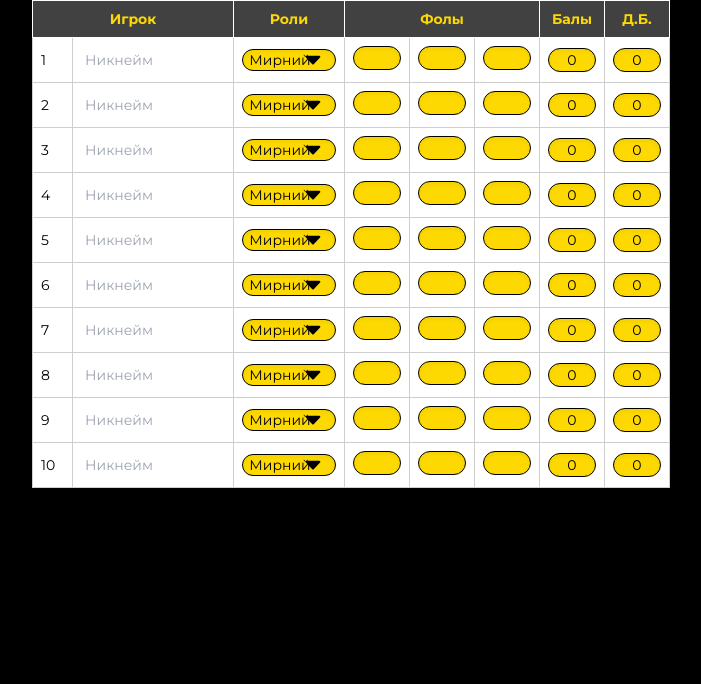
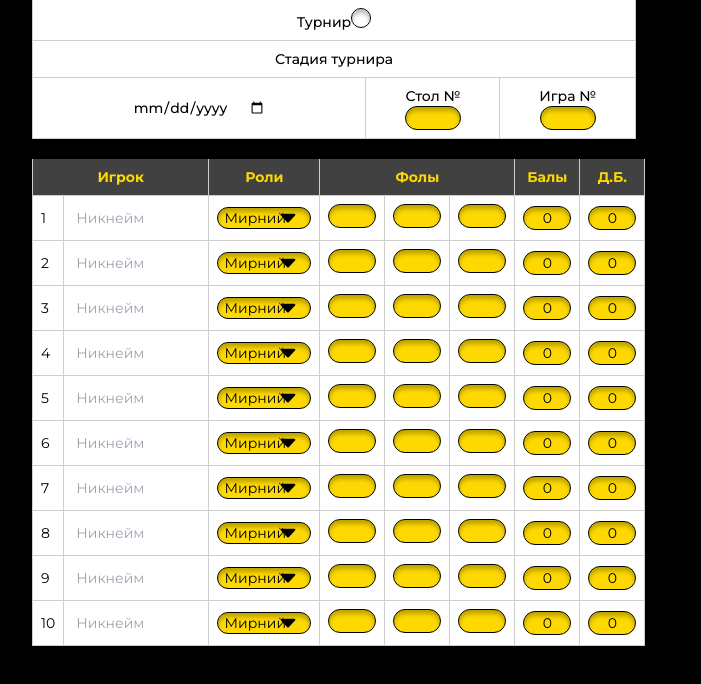
Before and after one commit to sofiialives/mafia-club, a Next.js app: page /game in a window 1280 px wide. Shown: the top 684 px of the page, without its empty margins (24-725 px from the left). Built offline with nearby package versions, Linux system fonts and the light colour scheme.

Commit message:
tournament table

```diff
--- a/src/app/game/page.tsx
+++ b/src/app/game/page.tsx
@@ -1,5 +1,6 @@
 "use client";
 import GameProtocolTable from "@/components/Game/Protocol/GameProtocolTable";
+import Tournament from "@/components/Game/Tournament/Tournament";
 import MaxWidthWrapper from "@/components/MaxWidthWrapper";
 import { useForm } from "react-hook-form";
 
@@ -15,7 +16,10 @@ export default function Protocol({}: ProtocolProps) {
     <main>
       <MaxWidthWrapper>
         <form onSubmit={handleSubmit(onSubmit)}>
-          <GameProtocolTable />
+          <div className="flex flex-col gap-5 w-[604px]">
+            <Tournament />
+            <GameProtocolTable />
+          </div>
         </form>
       </MaxWidthWrapper>
     </main>
--- a/src/components/Button.tsx
+++ b/src/components/Button.tsx
@@ -30,13 +30,14 @@ export default function Button({
 }
 
 const buttonVariants = cva(
-  "bg-[#FDD901] rounded-[42px] text-black text-center",
+  "bg-[#FDD901] rounded-[42px] text-black text-center border border-black",
   {
     variants: {
       variant: {
         primary: "py-2 px-4",
         secondary: "py-3 px-7",
-        protocol: "w-12 h-6 border border-black shadow-inner",
+        protocol: "w-12 h-6",
+        radio: "w-5 h-5 bg-white",
       },
       size: {
         sm: "text-sm font-normal",
--- a/src/components/Game/Protocol/GameProtocolTable.tsx
+++ b/src/components/Game/Protocol/GameProtocolTable.tsx
@@ -5,7 +5,7 @@ import ProtocolBody from "./ProtocolBody";
 
 const GameProtocolTable = () => {
   return (
-    <table className="border-collapse border">
+    <table className="w-full">
       <thead>
         <ProtocolHead />
       </thead>
--- a/src/components/Game/Protocol/ProtocolBody.tsx
+++ b/src/components/Game/Protocol/ProtocolBody.tsx
@@ -2,8 +2,10 @@
 import ButtonController from "@/components/Table/ButtonController";
 import InputController from "@/components/Table/InputController";
 import SelectController from "@/components/Table/SelectController";
+import cn from "@/utils/cn";
 import React from "react";
 import { useForm } from "react-hook-form";
+import styles from "../../Table/input.module.css";
 
 interface ProtocolBodyProps {}
 
@@ -20,7 +22,7 @@ export default function ProtocolBody({}: ProtocolBodyProps) {
     <>
       {rows.map((rowNumber) => (
         <tr key={rowNumber} className="bg-white text-black text-sm">
-          <td className="border border-[#CECECE] p-2 w-10">{rowNumber}</td>
+          <td className="border border-[#CECECE] p-2">{rowNumber}</td>
           <td className="border border-[#CECECE] p-2">
             <InputController
               name={`players[${rowNumber}].playerName`}
@@ -28,6 +30,7 @@ export default function ProtocolBody({}: ProtocolBodyProps) {
               defaultValue=""
               placeholder="Никнейм"
               type="text"
+              className="w-32"
             />
           </td>
           <td className="border border-[#CECECE] p-2">
@@ -49,6 +52,8 @@ export default function ProtocolBody({}: ProtocolBodyProps) {
                 name={`players[${rowNumber}].${foulType}`}
                 control={control}
                 type="button"
+                variant="protocol"
+                foul
               />
             </td>
           ))}
@@ -61,7 +66,10 @@ export default function ProtocolBody({}: ProtocolBodyProps) {
                 type="number"
                 min={0}
                 max={1}
-                className="w-12 h-6 border border-black shadow-inner bg-[#FDD901] rounded-[42px] text-black text-center"
+                className={cn(
+                  styles.shadow,
+                  "w-12 h-6 border border-black shadow-inner bg-[#FDD901] rounded-[42px] text-black text-center"
+                )}
               />
             </td>
           ))}
--- a/src/components/Game/Protocol/ProtocolHead.tsx
+++ b/src/components/Game/Protocol/ProtocolHead.tsx
@@ -6,15 +6,15 @@ interface ProtocolHeadProps {}
 export default function ProtocolHead({}: ProtocolHeadProps) {
   return (
     <tr className="bg-[#414141] text-[#FDD901] text-sm">
-      <th className="border border-white p-2" colSpan={2}>
+      <th className="border border-[#CECECE] border-t-0 p-2" colSpan={2}>
         Игрок
       </th>
-      <th className="border border-white p-2">Роли</th>
-      <th className="border border-white p-2" colSpan={3}>
+      <th className="border border-[#CECECE] border-t-0 p-2">Роли</th>
+      <th className="border border-[#CECECE] border-t-0 p-2" colSpan={3}>
         Фолы
       </th>
-      <th className="border border-white p-2">Балы</th>
-      <th className="border border-white p-2">Д.Б.</th>
+      <th className="border border-[#CECECE] border-t-0 p-2">Балы</th>
+      <th className="border border-[#CECECE] border-t-0 p-2">Д.Б.</th>
     </tr>
   );
 }
--- /dev/null
+++ b/src/components/Game/Tournament/Tournament.tsx
@@ -0,0 +1,78 @@
+"use client";
+import ButtonController from "@/components/Table/ButtonController";
+import InputController from "@/components/Table/InputController";
+import cn from "@/utils/cn";
+import React from "react";
+import { useForm } from "react-hook-form";
+import styles from "../../Table/input.module.css";
+
+interface TournamentProps {}
+
+export default function Tournament({}: TournamentProps) {
+  const { control } = useForm();
+
+  return (
+    <table className="bg-white text-black w-full text-center">
+      <tbody>
+        <tr>
+          <td
+            className="border border-[#CECECE] border-t-0 py-2 font-medium text-sm"
+            colSpan={3}
+          >
+            Турнир
+            <ButtonController
+              name="radioBtn"
+              control={control}
+              type="button"
+              variant="radio"
+            />
+          </td>
+        </tr>
+        <tr>
+          <td
+            className="border border-[#CECECE] border-t-0 py-2 font-medium text-sm"
+            colSpan={3}
+          >
+            Стадия турнира
+          </td>
+        </tr>
+        <tr>
+          <td className="border border-[#CECECE] border-t-0 py-2 font-medium text-sm">
+            <InputController
+              name="date"
+              control={control}
+              defaultValue=""
+              type="date"
+            />
+          </td>
+          <td className="border border-[#CECECE] border-t-0 py-2 font-medium text-sm">
+            Стол №
+            <InputController
+              name="tableNum"
+              control={control}
+              defaultValue=""
+              type="number"
+              className={cn(
+                styles.shadow,
+                "w-14 h-6 border border-black shadow-inner bg-[#FDD901] rounded-[42px] text-black text-center"
+              )}
+            />
+          </td>
+          <td className="border border-[#CECECE] border-t-0 py-2 font-medium text-sm">
+            Игра №
+            <InputController
+              name="gameNum"
+              control={control}
+              defaultValue=""
+              type="number"
+              className={cn(
+                styles.shadow,
+                "w-14 h-6 border border-black shadow-inner bg-[#FDD901] rounded-[42px] text-black text-center"
+              )}
+            />
+          </td>
+        </tr>
+      </tbody>
+    </table>
+  );
+}
--- a/src/components/Table/ButtonController.tsx
+++ b/src/components/Table/ButtonController.tsx
@@ -3,6 +3,7 @@ import React, { useState } from "react";
 import { Control, Controller, FieldValues } from "react-hook-form";
 import Button from "../Button";
 import cn from "@/utils/cn";
+import styles from "./input.module.css";
 
 interface ButtonControllerProps {
   name: string;
@@ -10,15 +11,21 @@ interface ButtonControllerProps {
   min?: string;
   type: "button" | "reset" | "submit";
   className?: string;
+  variant: "radio" | "primary" | "secondary" | "protocol";
+  foul?: boolean;
 }
 
 export default function ButtonController({
   name,
   control,
   type,
+  variant,
   className,
+  foul,
 }: ButtonControllerProps) {
   const [isFoul, setIsFoul] = useState(false);
+  const [isTournament, setIsTournament] = useState(false);
+
   return (
     <Controller
       name={name}
@@ -26,9 +33,16 @@ export default function ButtonController({
       render={({ field }) => (
         <Button
           type={type}
-          onClick={() => setIsFoul(!isFoul)}
-          variant="protocol"
-          className={cn(isFoul && "bg-black", className)}
+          onClick={() =>
+            foul ? setIsFoul(!isFoul) : setIsTournament(!isTournament)
+          }
+          variant={variant}
+          className={cn(
+            styles.shadow,
+            isTournament && "bg-[#FDD901]",
+            isFoul && "bg-black",
+            className
+          )}
         />
       )}
     />
--- a/src/components/Table/InputController.tsx
+++ b/src/components/Table/InputController.tsx
@@ -1,7 +1,7 @@
-import cn from "@/utils/cn";
 import React, { HTMLInputTypeAttribute } from "react";
 import { Control, Controller, FieldValues } from "react-hook-form";
 import styles from "./input.module.css";
+import cn from "@/utils/cn";
 
 interface InputControllerProps {
   name: string;
@@ -25,6 +25,7 @@ export default function InputController({
   className,
 }: InputControllerProps) {
   return (
+    <div>
       <Controller
         name={name}
         control={control}
@@ -37,9 +38,10 @@ export default function InputController({
             min={min}
             max={max}
             placeholder={placeholder}
-          className={cn(styles.input, "p-1 w-36", className)}
+            className={cn(styles.input, "p-1", className)}
           />
         )}
       />
+    </div>
   );
 }
--- a/src/components/Table/SelectController.tsx
+++ b/src/components/Table/SelectController.tsx
@@ -27,7 +27,7 @@ export default function SelectController({
         <select
           {...field}
           className={cn(
-            "bg-[#FDD901] border border-black shadow-inner w-18 rounded-full text-center",
+            "bg-[#FDD901] border border-black shadow-inner rounded-full text-center",
             styles.select,
             className
           )}
--- a/src/components/Table/input.module.css
+++ b/src/components/Table/input.module.css
@@ -17,4 +17,9 @@
   background-position: 62px center;
   padding-right: 24px;
   padding-left: 6px;
+  box-shadow: 0px 4px 4px 0px #00000040 inset;
 }
+
+.shadow {
+  box-shadow: 0px 4px 4px 0px #00000040 inset;
+}
```
Also changed, not shown: src/components/Game/Tournament.tsx (deleted). Lines whose indentation alone changed are shown as unchanged.
